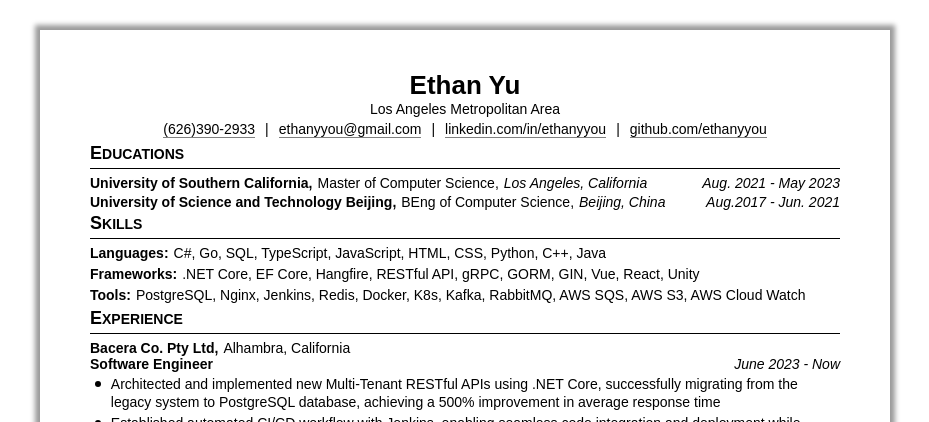
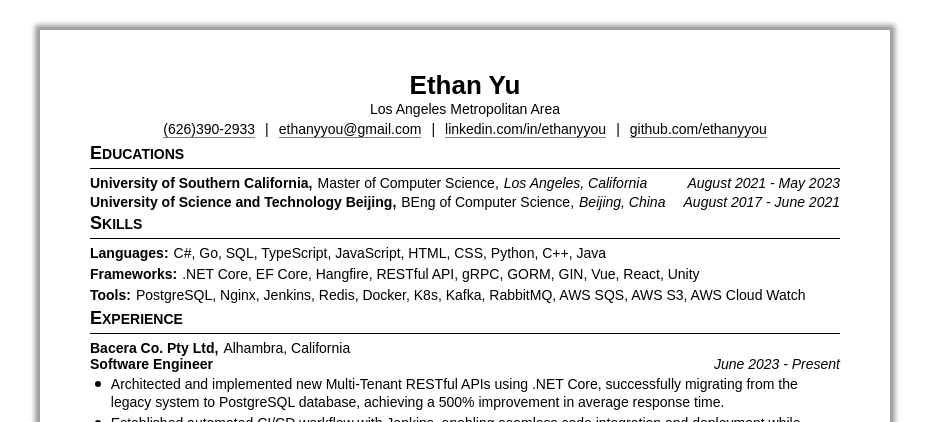
Before and after one commit to ethanyuih/plain-cv, a React (Create React App) app: page / in a window 1280 px wide. Shown: the top 422 px of the page, without its empty margins (175-1104 px from the left). Built offline with nearby package versions, Linux system fonts and the light colour scheme.

Commit message:
added raw infos

```diff
--- a/src/assets/resume-infos/2-education-info.ts
+++ b/src/assets/resume-infos/2-education-info.ts
@@ -1,18 +1,18 @@
-import { Educations } from './types';
+import { Educations } from "./types";
 
 export const educationInfo: Educations = {
   educationList: [
     {
-      university: 'University of Southern California',
-      major: 'Master of Computer Science',
-      address: 'Los Angeles, California',
-      duration: 'Aug. 2021 - May 2023',
+      university: "University of Southern California",
+      major: "Master of Computer Science",
+      address: "Los Angeles, California",
+      duration: "August 2021 - May 2023",
     },
     {
-      university: 'University of Science and Technology Beijing',
-      major: 'BEng of Computer Science',
-      address: 'Beijing, China',
-      duration: 'Aug.2017 - Jun. 2021',
+      university: "University of Science and Technology Beijing",
+      major: "BEng of Computer Science",
+      address: "Beijing, China",
+      duration: "August 2017 - June 2021",
     },
   ],
 };
--- a/src/assets/resume-infos/4-experience-info.ts
+++ b/src/assets/resume-infos/4-experience-info.ts
@@ -10,9 +10,9 @@
         {
           hidden: false,
           position: "Software Engineer",
-          duration: "June 2023 - Now",
+          duration: "June 2023 - Present",
           taskList: [
-            "Architected and implemented new Multi-Tenant RESTful APIs using .NET Core, successfully migrating from the legacy system to PostgreSQL database, achieving a 500% improvement in average response time",
+            "Architected and implemented new Multi-Tenant RESTful APIs using .NET Core, successfully migrating from the legacy system to PostgreSQL database, achieving a 500% improvement in average response time.",
             "Established automated CI/CD workflow with Jenkins, enabling seamless code integration and deployment while reducing deployment time by 80%.",
             "Utilized Duende IdentityServer to integrate OAuth for secure authentication and JWT for stateless authorization.",
             "Implemented Hangfire for background task processing, achieving 60% reduction in server load",
@@ -30,7 +30,7 @@
             "Implemented and maintained third party payment integrations, preventing duplicate transactions through Redis-based distributed locking, achieving 99.99% processing accuracy.",
             "Participated in developing a CRM frontend application using Vue 3 with TypeScript.",
             "Utilized vue-i18n for internationalization, which enabled successful market expansion into Vietnam and Japan.",
-            "Engineered reusable layout container components utilizing Vue.js slot interfaces and ElementUI",
+            "Engineered reusable layout container components utilizing Vue.js slot interfaces and ElementUI.",
             // "Strengthened the reliability by implementing comprehensive unit testing for core components using vue-test-utils",
             "Implemented responsive layouts with rem/flexbox and Sass, enabling white-label customization for third-party sales.",
           ],
@@ -48,8 +48,8 @@
           duration: "June. 2022 - Sept. 2022",
           taskList: [
             "Optimized x265 image encoding performance using C++ and SIMD instructions (SSE/AVX, NEON), implementing JavaScript APIs for data packing, resulting in 60% faster encoding speeds.",
-            "Optimized image conversion pipeline using x265 and libheif, reducing encoding time by 36% and achieving 22% better compression compared to WebP format.",
-            "Applied optimized image format into Meituan App using React Native",
+            "Designed and implemented  image conversion pipeline using x265 and libheif, reducing encoding time by 36% and achieving 22% better compression compared to WebP format.",
+            "Applied optimized image format into Meituan App using React Native.",
           ],
         },
       ],
```
Also changed, not shown: src/assets/raw-infos.txt (added).
